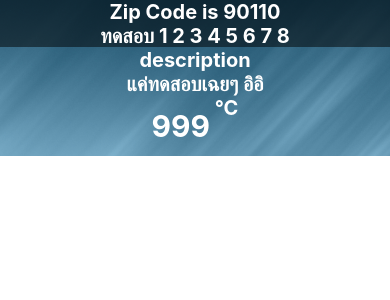
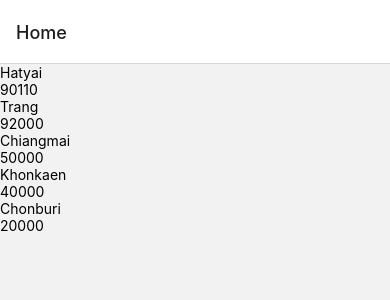
Before and after one commit to suraw00t/3SA04, a React Native app: screen /Home in a window 390 px wide. Shown: the top 300 px of the page. Built offline with nearby package versions, Linux system fonts and the light colour scheme; no server answers.

Commit message:
Navigation & Route Parameter

```diff
--- a/App.js
+++ b/App.js
@@ -8,16 +8,23 @@ import {
     View
 } from 'react-native';
 import Constants from 'expo-constants';
+import { NavigationContainer } from '@react-navigation/native';
+import { createStackNavigator } from '@react-navigation/stack';
+
 import Weather from './components/Weather';
+import ZipCodeScreen from './screen/ZipCodeScreen';
+
+const Stack = createStackNavigator();
 
 export default function App() {
+    return (
+        <NavigationContainer>
+            <Stack.Navigator>
+                <Stack.Screen name="Home" component={ZipCodeScreen} />
+            </Stack.Navigator>
+        </NavigationContainer>
+    );
 
-    return (
-        <View style={styles.container}>
-            <Weather zipCode="90110" />
-            <StatusBar style="auto" />
-        </View>
-    );
 }
 const styles = StyleSheet.create({
     container: {
--- a/babel.config.js
+++ b/babel.config.js
@@ -4,3 +4,9 @@ module.exports = function(api) {
     presets: ['babel-preset-expo'],
   };
 };
+
+
+module.exports = {
+presets: ['module:metro-react-native-babel-preset'],
+plugins: ['react-native-reanimated/plugin'],
+};
--- a/components/Forecast.js
+++ b/components/Forecast.js
@@ -1,3 +1,4 @@
+import React from 'react';
 import { Text, View, StyleSheet } from 'react-native';
 export default function Forecast(props) {
     return (
--- a/components/Weather.js
+++ b/components/Weather.js
@@ -1,3 +1,4 @@
+import React from 'react';
 import { ImageBackground, StyleSheet, Text, View } from 'react-native';
 import { useState, useEffect } from 'react';
 import Constants from 'expo-constants';
--- /dev/null
+++ b/screen/ZipCodeScreen.js
@@ -0,0 +1,32 @@
+import React from 'react';
+import { FlatList, View, StatusBar, Text } from 'react-native';
+import { useNavigation } from "@react-navigation/native";
+
+const availableZipItems = [
+    { place: 'Hatyai', code: '90110' },
+    { place: 'Trang', code: '92000' },
+    { place: 'Chiangmai', code: '50000' },
+    { place: 'Khonkaen', code: '40000' },
+    { place: 'Chonburi', code: '20000' },
+]
+const ZipItem = ({place, code, navigation}) => (
+    <View>
+        <Text>{place}</Text>
+        <Text>{code}</Text>
+    </View>
+)
+const _keyExtractor = item => item.code
+export default function ZipCodeScreen(){
+    const navigation = useNavigation()
+    return (
+        <View>
+            <FlatList
+                data={availableZipItems}
+                keyExtractor={_keyExtractor}
+                renderItem={({item}) => <ZipItem {...item} navigation={navigation}/>}
+            />
+            <StatusBar style="auto" />
+        </View>
+    );
+
+}
```
Also changed, not shown: package.json (+8 -4 lines), 1 other file (tests, documents, lock files or other folders).
